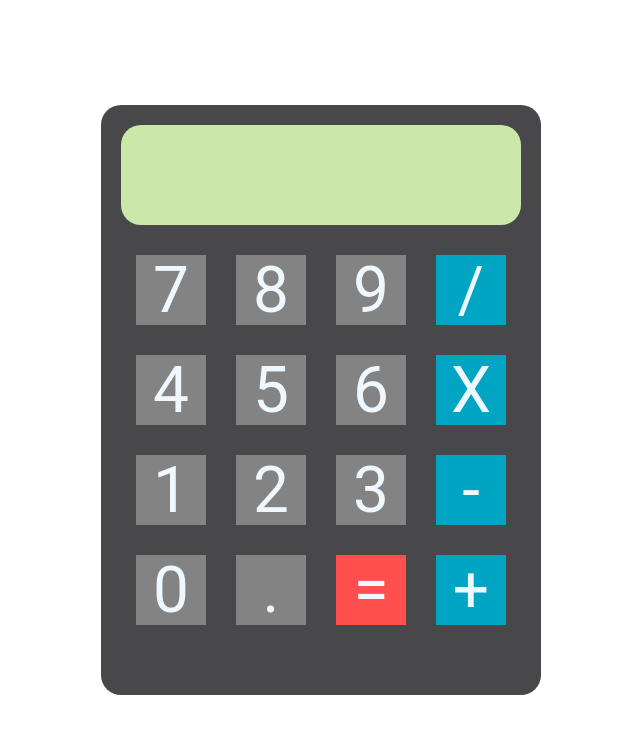
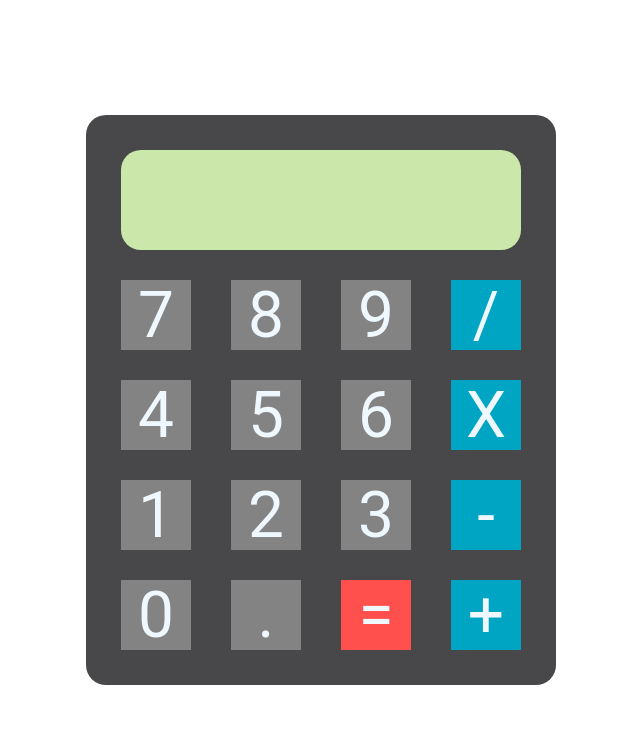
Before and after one commit to ismaFerrari/Calculator-100-landlady-, a plain HTML site: page index.html in a window 1280 px wide. Shown: the whole page, without its empty margins (319-959 px from the left). Drawn offline with Linux system fonts and the light colour scheme.

Commit message:
wrap in calculator-container ans buttons-container

```diff
--- a/style.css
+++ b/style.css
@@ -10,11 +10,11 @@ body{
 
 }
 .calculator-container{
-    height: 550px;
     width: 400px;
     background: #484749;
     border-radius: 20px;
-    padding: 20px;
+    padding: 35px;
+
 }
 .display{
     height: 100px;
@@ -29,7 +29,8 @@ body{
     flex-wrap: wrap;
     gap: 30px;
     margin-top: 30px;
-    justify-content: center;
+    justify-content: space-between;
+
 }
 
 .button{
```
